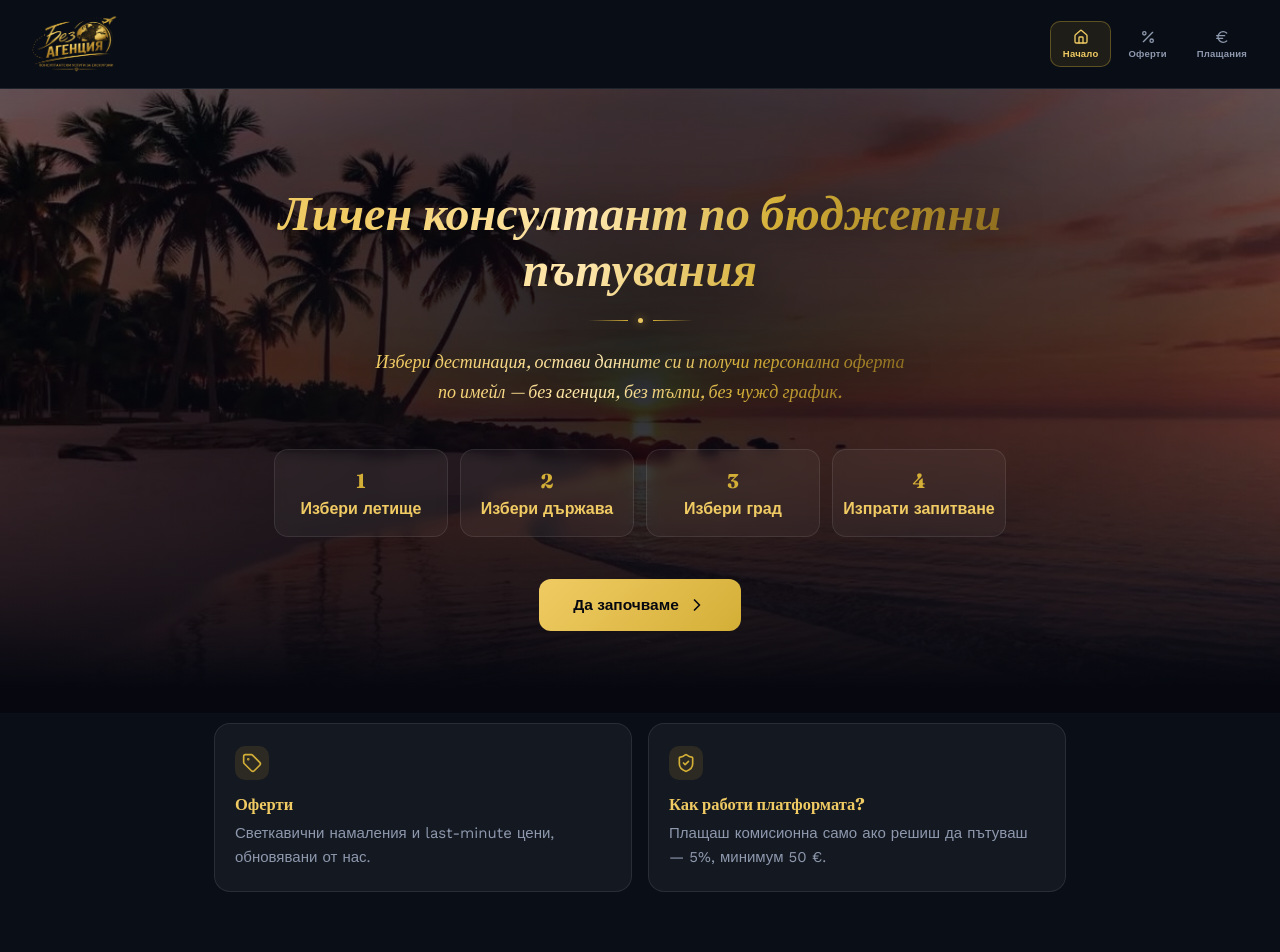
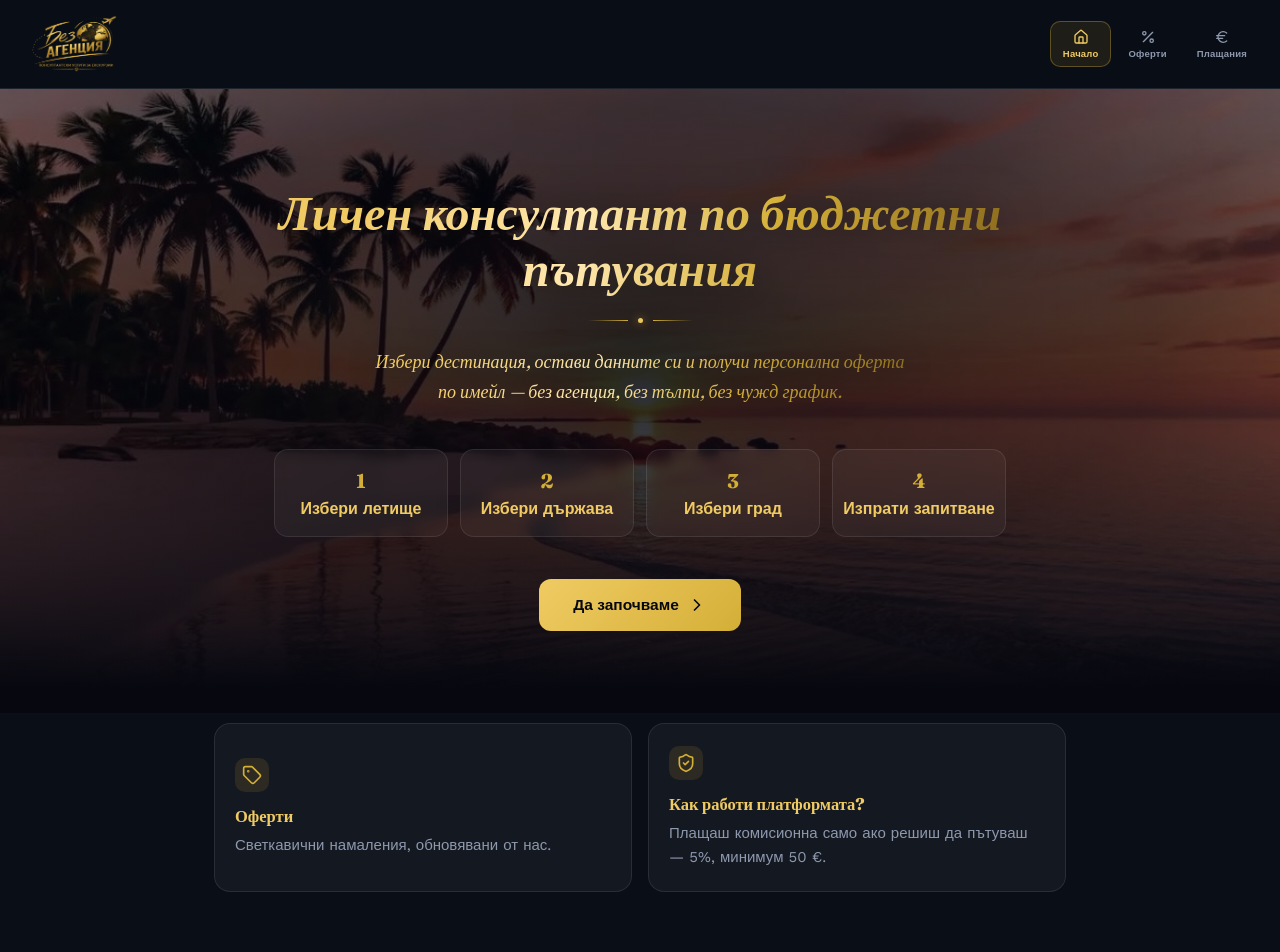
Before and after one commit to pgatov94/BezAgencia, a React (Vite) app: page / in a window 1280 px wide. Shown: the top 952 px of the page. Built offline with nearby package versions, Linux system fonts and the light colour scheme; no server answers; the database is empty.

Commit message:
Заглавие: само Светкавични намаления

```diff
--- a/src/App.jsx
+++ b/src/App.jsx
@@ -2184,7 +2184,7 @@ export default function BezAgenciaLuxuryApp() {
 
           <section style={{ maxWidth: 900, margin: "0 auto", padding: "10px 24px 90px", display: "grid", gridTemplateColumns: "repeat(2, 1fr)", gap: 16 }} className="ba-grid">
             {[
-              { icon: <Tag size={20} />, title: "Оферти", text: "Светкавични намаления и last-minute цени, обновявани от нас.", action: () => setModalPage("deals") },
+              { icon: <Tag size={20} />, title: "Оферти", text: "Светкавични намаления, обновявани от нас.", action: () => setModalPage("deals") },
               { icon: <ShieldCheck size={20} />, title: "Как работи платформата?", text: "Плащаш комисионна само ако решиш да пътуваш — 5%, минимум 50 €.", action: () => setShowAbout(true) },
             ].map((c, i) => (
               <button key={i} onClick={c.action} className="lux-hover" style={{
@@ -2575,7 +2575,7 @@ export default function BezAgenciaLuxuryApp() {
             <div style={{ display: "inline-flex", alignItems: "center", gap: 8, fontSize: 13, color: PALETTE.goldBright, letterSpacing: 2, textTransform: "uppercase", fontWeight: 600, marginBottom: 10 }}>
               <Tag size={15} /> Оферти
             </div>
-            <h2 style={{ fontFamily: "Fraunces, serif", fontWeight: 700, fontSize: 28, color: PALETTE.ink, margin: "0 0 6px" }}>Светкавични намаления и last-minute цени</h2>
+            <h2 style={{ fontFamily: "Fraunces, serif", fontWeight: 700, fontSize: 28, color: PALETTE.ink, margin: "0 0 6px" }}>Светкавични намаления</h2>
           </div>
 
           <div style={{ marginBottom: 18 }}>
```
